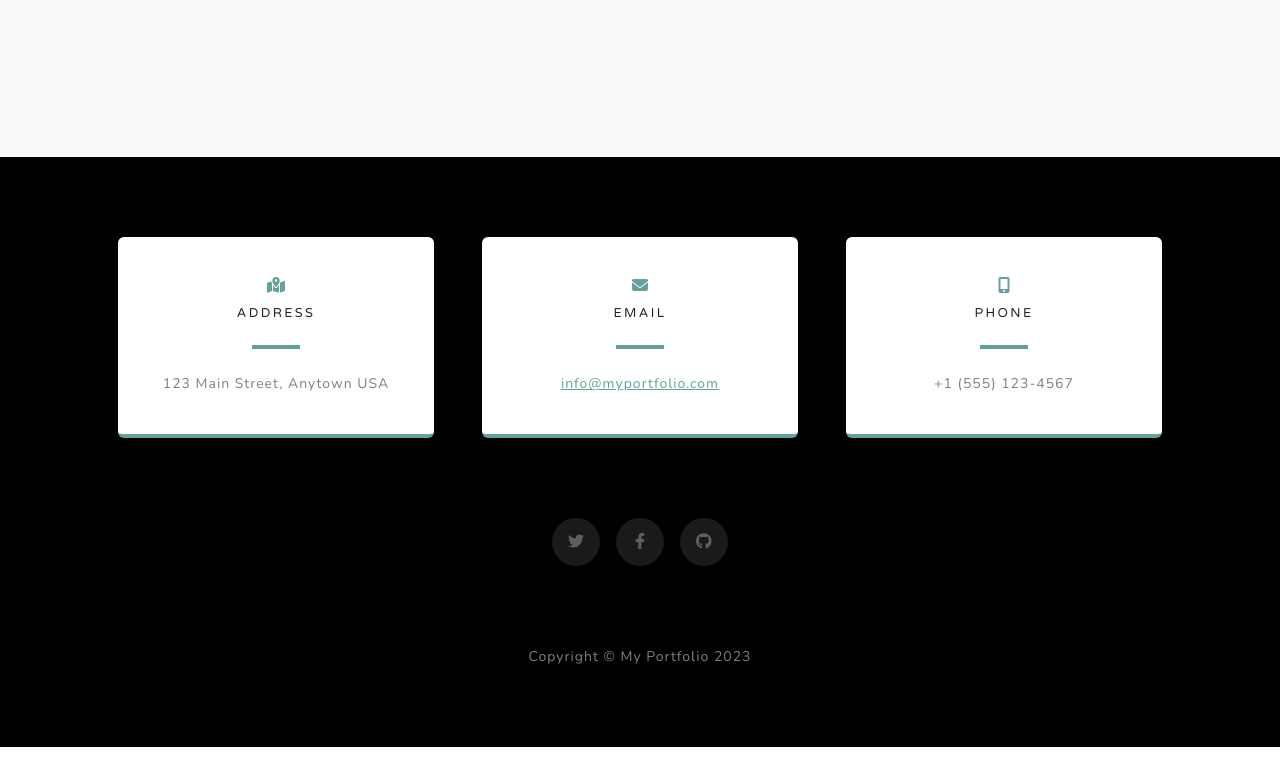
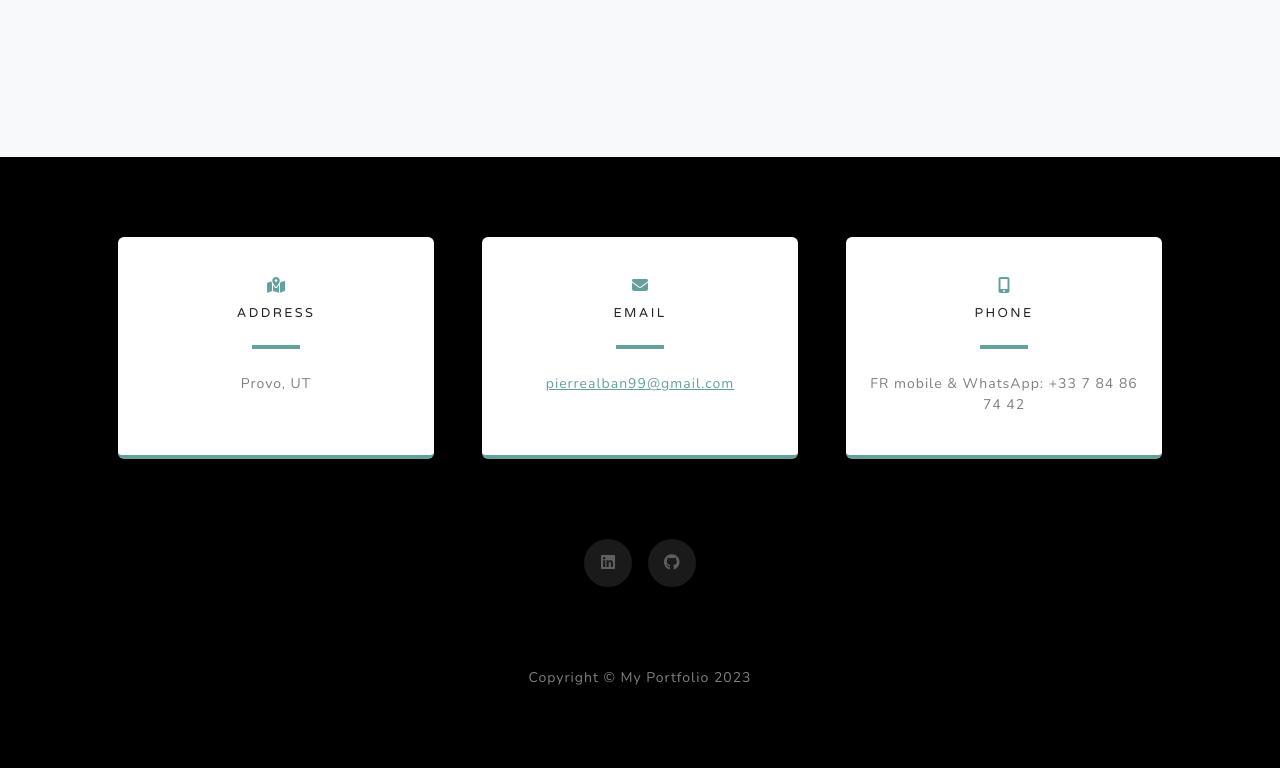
Before and after one commit to CTGN/Pac-Web-Project, a plain HTML site: page index.html in a window 1280 px wide. Shown: the part 2861-3629 px from the top of the page. Before the commit the page ends 3608 px from the top, so only its background shows below. Drawn offline with nearby package versions, Linux system fonts and the light colour scheme.

Commit message:
changed contact section

```diff
--- a/index.html
+++ b/index.html
@@ -113,7 +113,7 @@
                                 <i class="fas fa-map-marked-alt text-primary mb-2"></i>
                                 <h4 class="text-uppercase m-0">Address</h4>
                                 <hr class="my-4 mx-auto" />
-                                <div class="small text-black-50">123 Main Street, Anytown USA</div>
+                                <div class="small text-black-50">Provo, UT</div>
                             </div>
                         </div>
                     </div>
@@ -123,7 +123,7 @@
                                 <i class="fas fa-envelope text-primary mb-2"></i>
                                 <h4 class="text-uppercase m-0">Email</h4>
                                 <hr class="my-4 mx-auto" />
-                                <div class="small text-black-50"><a href="mailto:info@myportfolio.com">info@myportfolio.com</a></div>
+                                <div class="small text-black-50"><a href="mailto:pierrealban99@gmail.com">pierrealban99@gmail.com</a></div>
                             </div>
                         </div>
                     </div>
@@ -133,14 +133,13 @@
                                 <i class="fas fa-mobile-alt text-primary mb-2"></i>
                                 <h4 class="text-uppercase m-0">Phone</h4>
                                 <hr class="my-4 mx-auto" />
-                                <div class="small text-black-50">+1 (555) 123-4567</div>
+                                <div class="small text-black-50">FR mobile & WhatsApp: +33 7 84 86 74 42</div>
                             </div>
                         </div>
                     </div>
                 </div>
                 <div class="social d-flex justify-content-center">
-                    <a class="mx-2" href="https://twitter.com" target="_blank"><i class="fab fa-twitter"></i></a>
-                    <a class="mx-2" href="https://facebook.com" target="_blank"><i class="fab fa-facebook-f"></i></a>
+                    <a class="mx-2" href="https://www.linkedin.com/in/pierre-alban-catogni" target="_blank"><i class="fab fa-linkedin"></i></a>
                     <a class="mx-2" href="https://github.com" target="_blank"><i class="fab fa-github"></i></a>
                 </div>
             </div>
```
